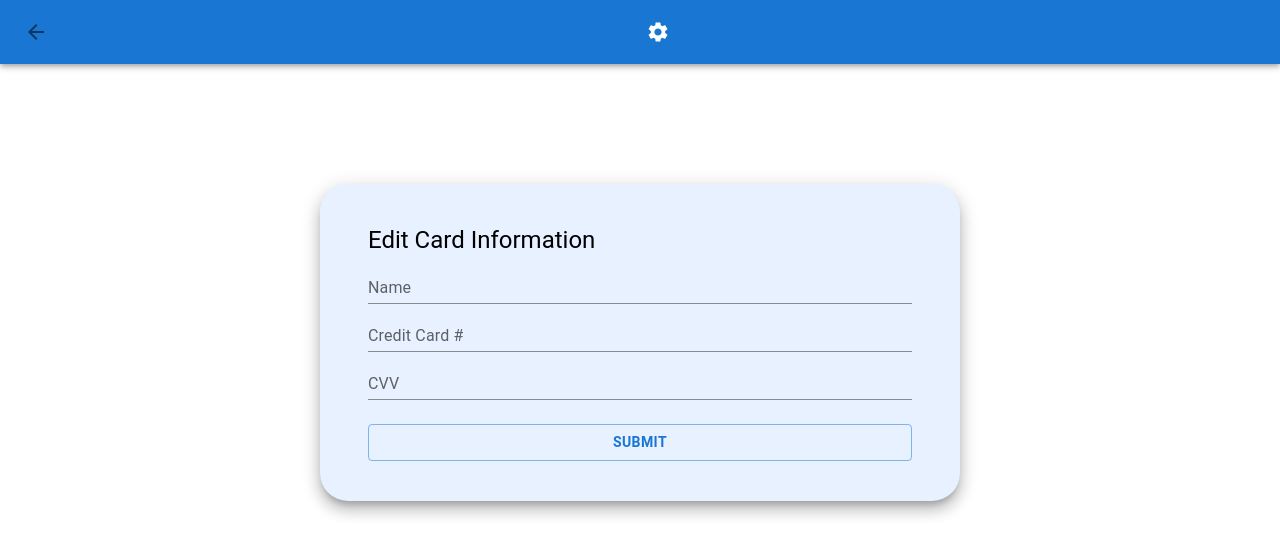
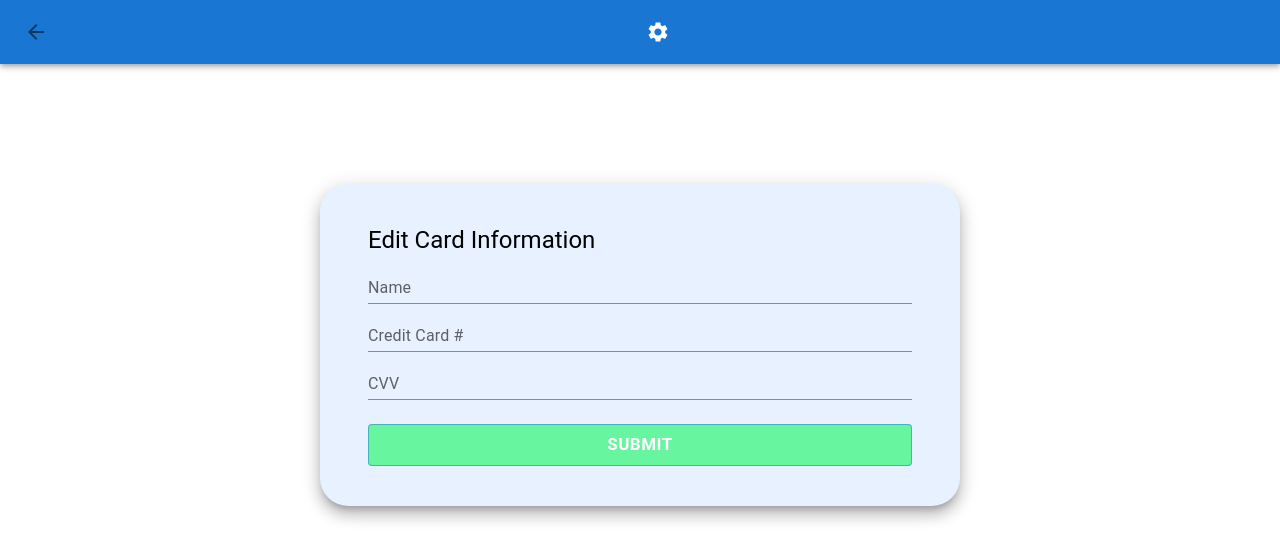
Before and after one commit to jhoo-o/cs422-project, a React (Create React App) app: page /CardSetup in a window 1280 px wide. Shown: the top 560 px of the page. Built offline with nearby package versions, Linux system fonts and the light colour scheme.

Commit message:
slight adjustment to edit card screen

```diff
--- a/src/pages/settingsPages/creditCardInfo.js
+++ b/src/pages/settingsPages/creditCardInfo.js
@@ -15,7 +15,8 @@ const CreditCardInfo = () => {
                         <TextField variant="standard" label = "Name"/>
                         <TextField variant="standard" label = "Credit Card #"/>
                         <TextField variant="standard" label = "CVV"/>
-                        <Button variant="outlined" sx={{marginTop: 3, fontWeight:"bold"}}>Submit</Button>
+                        <Button variant="outlined" sx={{marginTop: 3, fontWeight:"bold",
+                            backgroundColor: "#67f5a0", color:"white", fontSize:17}}>Submit</Button>
                     </Stack>
                 </Container>
             </Container>
```
